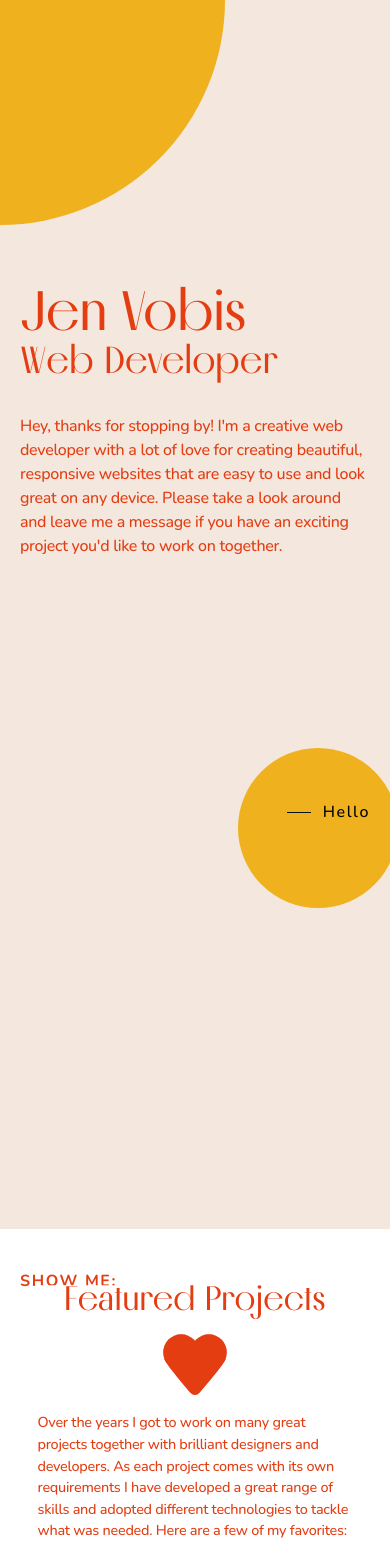
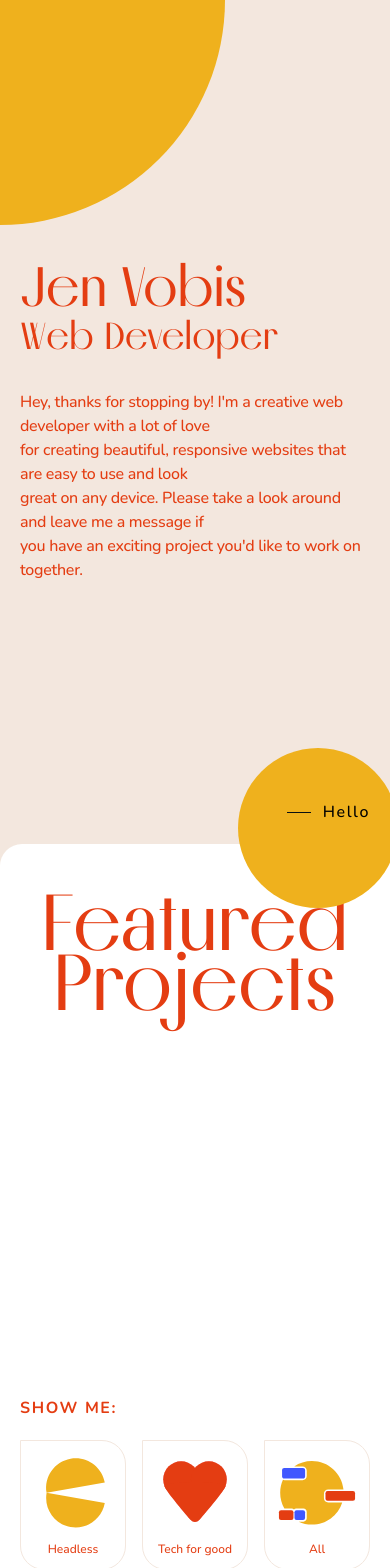
Before and after one commit to jenvdr/portfolio, a Next.js app: page / in a window 390 px wide. Shown: the top 1568 px of the page. Built offline with nearby package versions, Linux system fonts and the light colour scheme.

Commit message:
fix: responsive styles and animations

```diff
--- a/modules/Hello.jsx
+++ b/modules/Hello.jsx
@@ -7,10 +7,23 @@ gsap.registerPlugin(ScrollTrigger);
 
 export default function Hello({ title }) {
     const ref = useRef(null);
+    const textRef = useRef(null);
 
     useEffect(() => {
         const mm = gsap.matchMedia();
         let timeline;
+
+        const tle = gsap.timeline({
+            paused: true,
+        });
+
+        tle.fromTo(
+            textRef.current.querySelectorAll(".stagger-in"),
+            { opacity: 0, x: 250 },
+            { opacity: 1, x: 0, duration: 0.5, stagger: 0.4 }
+        );
+
+        tle.play();
 
         const setupAnimation = () => {
             if (timeline) {
@@ -46,8 +59,8 @@ export default function Hello({ title }) {
             mm.add("(min-width: 768px)", () => {
                 timeline.fromTo(
                     ref.current.querySelectorAll(".fade-in"),
-                    { opacity: 0, y: 50 },
-                    { opacity: 1, y: 0, duration: 0.5 }
+                    { opacity: 0, x: 250 },
+                    { opacity: 1, x: 0, duration: 0.5 }
                 );
                 timeline.fromTo(
                     ref.current.querySelector(".rolling-circle"),
@@ -57,8 +70,8 @@ export default function Hello({ title }) {
                 );
                 timeline.fromTo(
                     ref.current.querySelectorAll(".fade-in-sub"),
-                    { opacity: 0, y: 50, x: "25%" },
-                    { opacity: 1, y: 0, x: "25%", duration: 0.5 }
+                    { opacity: 0, x: 250 },
+                    { opacity: 1, x: "25%", duration: 0.5, stagger: 0.4 }
                 );
                 timeline.fromTo(
                     ref.current.querySelectorAll(".fade-in-content"),
@@ -99,15 +112,28 @@ export default function Hello({ title }) {
                                     Web Developer
                                 </h2>
                             </Prose>
-                            <Prose className={`mt-8 fadein`}>
-                                <p className=" text-red translate-x-1/4 fade-in-content">
-                                    Hey, thanks for stopping by! I'm a creative
-                                    web developer with a lot of love for
-                                    creating beautiful, responsive websites that
-                                    are easy to use and look great on any
-                                    device. Please take a look around and leave
-                                    me a message if you have an exciting project
-                                    you'd like to work on together.
+                            <Prose className={`mt-8 fadein lg:text-xl`}>
+                                <p
+                                    className=" text-red translate-x-1/4 fade-in-content"
+                                    ref={textRef}
+                                >
+                                    <span className="block stagger-in">
+                                        Hey, thanks for stopping by! I'm a
+                                        creative web developer with a lot of
+                                        love
+                                    </span>
+                                    <span className="block stagger-in">
+                                        for creating beautiful, responsive
+                                        websites that are easy to use and look
+                                    </span>
+                                    <span className="block stagger-in">
+                                        great on any device. Please take a look
+                                        around and leave me a message if
+                                    </span>
+                                    <span className="block stagger-in">
+                                        you have an exciting project you'd like
+                                        to work on together.
+                                    </span>
                                 </p>
                             </Prose>
                         </div>
--- a/modules/Projects/ProjectsFilter.jsx
+++ b/modules/Projects/ProjectsFilter.jsx
@@ -1,11 +1,41 @@
 import Headless from "@components/svgs/Headless";
 import Heart from "@components/svgs/Heart";
 import All from "@components/svgs/All";
+import { gsap, ScrollTrigger } from "../../lib/utils";
+import { useEffect, useRef } from "react";
+
+gsap.registerPlugin(ScrollTrigger);
 
 export default function ProjectsFilter({ onFilter, active }) {
+    const filtersRef = useRef(null);
+
+    useEffect(() => {
+        const tmln = gsap.timeline({
+            paused: true,
+        });
+
+        tmln.fromTo(
+            filtersRef.current.querySelectorAll(".fade-in"),
+            { opacity: 0, y: 50 },
+            { opacity: 1, y: 0, duration: 1, stagger: 0.2 }
+        );
+
+        ScrollTrigger.create({
+            trigger: filtersRef.current,
+            start: "top 90%",
+            scrub: true,
+            onEnter: () => tmln.play(),
+        });
+        if (ScrollTrigger.isInViewport(filtersRef.current)) {
+            tmln.play();
+        }
+    }, []);
     return (
-        <div className="grid grid-cols-3 lg:grid-cols-8 gap-x-4 gap-y-5 lg:col-span-11 pt-10 lg:pt-2">
-            <div className="col-span-3 lg:col-span-1 w-full flex items-center">
+        <div
+            ref={filtersRef}
+            className="grid grid-cols-3 lg:grid-cols-8 gap-x-4 gap-y-5 lg:col-span-11 pt-10 lg:pt-2"
+        >
+            <div className="fade-in col-span-3 lg:col-span-1 w-full flex items-center">
                 <h3 className="font-bold text-red uppercase font-body tracking-widest">
                     Show me:
                 </h3>
@@ -13,10 +43,10 @@ export default function ProjectsFilter({ onFilter, active }) {
             <button
                 id="headless"
                 onClick={() => onFilter("headless")}
-                className="overflow-hidden focus:ring-1 focus:ring-red focus:ring-offset-2 outline-none focus:ring-offset-white max-lg:text-xs text-red lg:col-span-2 w-full h-auto flex flex-col justify-center items-center gap-2 border border-white-off px-3 lg:pl-1 py-3 lg:py-1 rounded-3xl rounded-tl-none"
+                className="fade-in overflow-hidden focus:ring-1 focus:ring-red focus:ring-offset-2 outline-none focus:ring-offset-white max-lg:text-xs text-red lg:col-span-2 w-full h-auto flex flex-col justify-center items-center gap-2 border border-white-off px-3 lg:pl-1 py-3 lg:py-1 rounded-3xl rounded-tl-none"
             >
                 <Headless
-                    active={active === "headless" ?? false}
+                    active={active === "headless"}
                     className="flex-none w-24 h-auto"
                 />
                 Headless
@@ -24,22 +54,22 @@ export default function ProjectsFilter({ onFilter, active }) {
             <button
                 id="forGood"
                 onClick={() => onFilter("forGood")}
-                className="focus:ring-1 focus:ring-red focus:ring-offset-2 outline-none focus:ring-offset-white max-lg:text-xs text-red lg:col-span-2 w-full h-auto flex flex-col justify-center items-center gap-2 border border-white-off px-3 lg:pl-1 py-3 lg:py-1 rounded-3xl rounded-tl-none"
+                className="fade-in focus:ring-1 focus:ring-red focus:ring-offset-2 outline-none focus:ring-offset-white max-lg:text-xs text-red lg:col-span-2 w-full h-auto flex flex-col justify-center items-center gap-2 border border-white-off px-3 lg:pl-1 py-3 lg:py-1 rounded-3xl rounded-tl-none"
             >
                 <Heart
                     className="flex-none w-24 h-auto"
-                    active={active === "forGood" ?? false}
+                    active={active === "forGood"}
                 />
                 Tech for good
             </button>
             <button
                 id="all"
                 onClick={() => onFilter("all")}
-                className="focus:ring-1 focus:ring-red focus:ring-offset-2 outline-none focus:ring-offset-white max-lg:text-xs text-red lg:col-span-2 w-full h-auto flex flex-col justify-center items-center gap-2 border border-white-off px-3 lg:pl-1 py-3 lg:py-1 rounded-3xl rounded-tl-none"
+                className="fade-in focus:ring-1 focus:ring-red focus:ring-offset-2 outline-none focus:ring-offset-white max-lg:text-xs text-red lg:col-span-2 w-full h-auto flex flex-col justify-center items-center gap-2 border border-white-off px-3 lg:pl-1 py-3 lg:py-1 rounded-3xl rounded-tl-none"
             >
                 <All
                     className="flex-none w-24 h-auto"
-                    active={active === "all" ?? false}
+                    active={active === "all"}
                 />
                 All
             </button>
--- a/modules/Projects/ProjectsTitle.jsx
+++ b/modules/Projects/ProjectsTitle.jsx
@@ -6,52 +6,44 @@ import { useGSAP, gsap, ScrollTrigger } from "../../lib/utils";
 
 gsap.registerPlugin(ScrollTrigger);
 
-export default function Projects({ title, activeSection }) {
-    const projectsTitleRef = useRef(null);
+export default function Projects() {
+    const projectsTitleSectionRef = useRef(null);
     const projectsTitleTextRef = useRef(null);
 
     useEffect(() => {
         const mm = gsap.matchMedia();
 
-        const timeline = gsap.timeline({
-            paused: true,
-        });
-
         const tl = gsap.timeline({
             paused: true,
         });
 
-        tl.fromTo(
-            projectsTitleRef.current.querySelectorAll(".slidein"),
-            { scale: 0.9, y: "50vh" },
-            { scale: 1, y: 0, duration: 1 }
+        const tle = gsap.timeline({
+            paused: true,
+        });
+
+        tle.fromTo(
+            projectsTitleTextRef.current.querySelectorAll(".stagger-in"),
+            { opacity: 0, x: 250 },
+            { opacity: 1, x: 0, duration: 1, stagger: 0.2 }
         );
 
-        timeline.fromTo(
-            projectsTitleTextRef.current.querySelectorAll(".fade-in"),
-            { opacity: 0, y: 50 },
-            { opacity: 1, y: 0, duration: 1, stagger: 0.2 },
-            "<50%"
-        );
-
-        timeline.fromTo(
-            projectsTitleTextRef.current.querySelector(".fadein-content"),
-            { opacity: 0, y: 50 },
-            { opacity: 1, y: 0, duration: 1, stagger: 0.2 },
-            "<50%"
-        );
+        ScrollTrigger.create({
+            trigger: projectsTitleTextRef.current,
+            animation: tle,
+            start: "top 100%",
+            end: "bottom 0%",
+            scrub: true,
+            // markers: true,
+        });
 
         mm.add("(min-width: 768px)", () => {
+            tl.fromTo(
+                projectsTitleSectionRef.current.querySelectorAll(".slidein"),
+                { scale: 0.9, y: "50vh" },
+                { scale: 1, y: 0, duration: 1 }
+            );
             ScrollTrigger.create({
-                trigger: projectsTitleTextRef.current,
-                start: "top top",
-                scrub: true,
-                onEnter: () => timeline.play(),
-                oonLeaveBack: () => timeline.reverse(),
-            });
-
-            ScrollTrigger.create({
-                trigger: projectsTitleRef.current,
+                trigger: projectsTitleSectionRef.current,
                 animation: tl,
                 pin: true,
                 snap: 1 / 3,
@@ -61,65 +53,68 @@ export default function Projects({ title, activeSection }) {
         });
 
         mm.add("(max-width: 767px)", () => {
+            tl.fromTo(
+                projectsTitleSectionRef.current.querySelectorAll("h2"),
+                { y: "40px" },
+                { y: 0, duration: 1 }
+            );
             ScrollTrigger.create({
-                trigger: projectsTitleTextRef.current,
-                start: "top 80%",
-                scrub: true,
-                onEnter: () => timeline.play(),
-                oonLeaveBack: () => timeline.reverse(),
-            });
-
-            ScrollTrigger.create({
-                trigger: projectsTitleRef.current,
+                trigger: projectsTitleSectionRef.current,
                 animation: tl,
-                start: "top 90%",
-                scrub: true,
-                snap: false,
+                // pin: true,
+                // snap: 1 / 3,
+                // end: () => `+=${window.innerHeight * 2}`,
+                // scrub: true,
             });
         });
-
-        if (ScrollTrigger.isInViewport(projectsTitleRef.current)) {
-            timeline.play();
-        }
-
-        return () => {
-            ScrollTrigger.getAll().forEach((trigger) => trigger.kill());
-        };
     }, []);
 
     return (
         <section
             className={`section background bg-white-off`}
-            ref={projectsTitleRef}
+            ref={projectsTitleSectionRef}
             id={"ProjectsTitle"}
             data-id={`Projects`}
         >
             <div
-                className={`bg-white slidein rounded-t-[22px] overflow-hidden`}
+                className={`bg-white slidein rounded-t-[22px] overflow-hidden relative max-lg:py-12`}
             >
-                <Prose className={`lg:max-w-full`}>
-                    <h2 className="fade-in text-red text-center font-medium !leading-[.75] !mb-0 lg:text-[11em]">
+                <Prose className={`lg:absolute lg:inset-0 max-w-full`}>
+                    <h2 className="fade-in text-red text-center font-medium !leading-[.75] !mb-0 text-[5em] md:text-[6em] lg:text-[8em] xl:text-[9.3em] 2xl:text-[11em]">
                         Featured Projects
                     </h2>
                 </Prose>
-                <Container className={`pb-[100px]`}>
-                    <div className="fade w-full max-lg:pt-20 lg:min-h-screen flex">
-                        <div
-                            className="max-w-none overflow--hidden"
-                            ref={projectsTitleTextRef}
-                        >
-                            <Prose className={`mt-8 lg:translate-x-1/4`}>
-                                <p className="text-red fadein-content">
+                <Container
+                    className={`fade w-full lg:min-h-screen  max-lg:pt-20 flex justify-center items-center`}
+                >
+                    <div className="max-w-none overflow--hidden">
+                        <Prose className={`lg:text-xl`}>
+                            <p
+                                className="text-red  text-pretty fade-in"
+                                ref={projectsTitleTextRef}
+                            >
+                                <span className="block stagger-in">
                                     Over the years I got to work on many great
-                                    projects together with brilliant designers
-                                    and developers. As each project comes with
-                                    its own requirements I have developed a
-                                    great range of skills and adopted different
-                                    technologies to tackle what was needed. Here
-                                    are a few of my favorites:
-                                </p>
-                            </Prose>
-                        </div>
+                                    projects
+                                </span>
+                                <span className="block stagger-in">
+                                    together with brilliant designers and
+                                    developers.
+                                </span>
+                                <span className="block stagger-in">
+                                    As each project comes with its own
+                                    requirements I have
+                                </span>
+                                <span className="block stagger-in">
+                                    developed a great range of skills and
+                                    adopted different technologies
+                                </span>
+                                <span className="block stagger-in">
+                                    to tackle what was needed. Check out some of
+                                    my favourites below.
+                                </span>
+                            </p>
+                        </Prose>
                     </div>
                 </Container>
             </div>
--- a/pages/index.js
+++ b/pages/index.js
@@ -58,6 +58,7 @@ export default function Home() {
                     className="group/controller relative"
                     data-active-section={activeSection}
                 >
+                    <div className="navigation-circle absolute -translate-x-1/2 -translate-y-1/2 -z-10 bg-yellow rounded-full aspect-square w-[450px] group-hover:scale-[1.3] origin-center transition-all ease-in-out duration-200" />
                     <Navigation
                         activeSection={activeSection}
                         availableSections={availableSections}
--- a/styles/globals.css
+++ b/styles/globals.css
@@ -8,7 +8,7 @@
         url("/fonts/Nunito/Nunito-Medium.woff") format("woff");
     font-weight: normal;
     font-style: normal;
-    font-display: swap;
+    font-display: fallback;
 }
 
 @font-face {
@@ -17,7 +17,7 @@
         url("/fonts/Nunito/Nunito-ExtraLight.woff") format("woff");
     font-weight: 200;
     font-style: normal;
-    font-display: swap;
+    font-display: fallback;
 }
 
 @font-face {
@@ -26,7 +26,7 @@
         url("/fonts/Nunito/Nunito-Bold.woff") format("woff");
     font-weight: 600;
     font-style: normal;
-    font-display: swap;
+    font-display: fallback;
 }
 
 @font-face {
@@ -35,7 +35,7 @@
         url("/fonts/Melodrama/Melodrama-Medium.woff") format("woff");
     font-weight: 500;
     font-style: normal;
-    font-display: swap;
+    font-display: fallback;
 }
 
 :root {
```
Also changed, not shown: modules/Navigation.jsx (+46 -22 lines), 1 other file (tests, documents, lock files or other folders).
